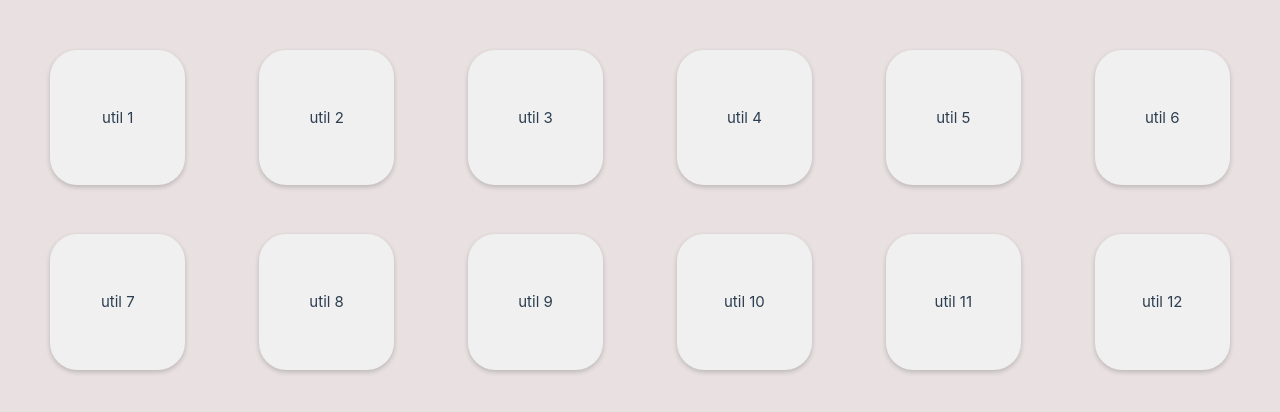
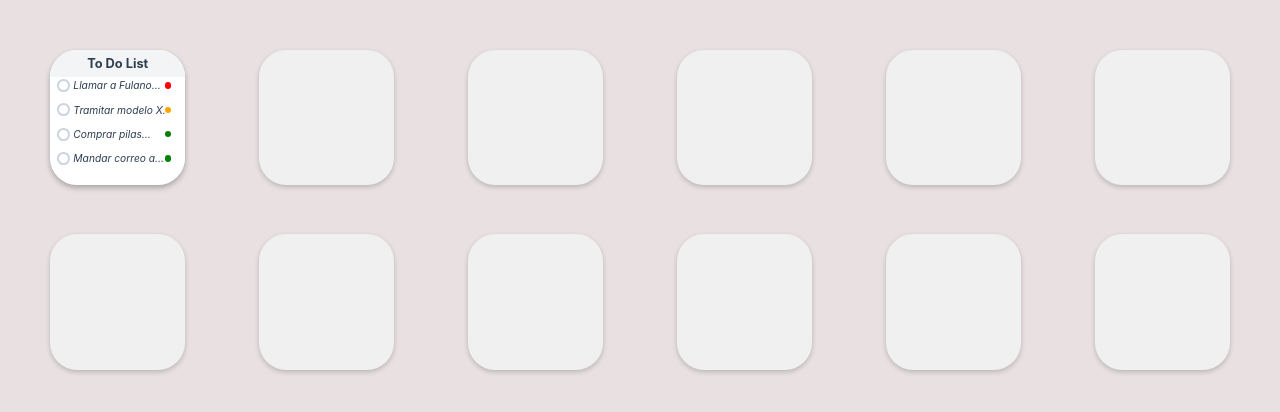
Before and after one commit to jquedi/asesoria_app, a Vue app: page / in a window 1280 px wide. Shown: the top 412 px of the page. Built offline with nearby package versions, Linux system fonts and the light colour scheme.

Commit message:
Update utilidad component to display todo_list

```diff
--- a/src/App.vue
+++ b/src/App.vue
@@ -6,7 +6,7 @@ import utilidad from './components/utilidad.vue'
   <header>
     <div id="contenedorUtilidades">
 
-      <utilidad class="utilidad" msg="util 1" />
+      <utilidad class="utilidad" msg="todo_list" />
       <utilidad class="utilidad" msg="util 2" />
       <utilidad class="utilidad" msg="util 3" />
       <utilidad class="utilidad" msg="util 4" />
--- /dev/null
+++ b/src/assets/components/todo_list.css
@@ -0,0 +1,83 @@
+.todo-box {
+  background-color: white;
+  box-shadow: 0 4px 6px rgba(0, 0, 0, 0.1);
+  overflow: hidden;
+  position: absolute;
+  transition: transform 0.3s ease;
+  width: 100%;
+  height: 100%;
+  border-radius: 20%;
+}
+
+.todo-box:hover {
+  transform: translate(-7px, -7px);
+}
+
+.header {
+  text-align: center;
+  background-color: #f3f4f6;
+  position: relative;
+  height: 20%;
+  padding: 3%;
+  font-size: 1vw;
+  font-weight: bold;
+}
+
+.todo-list {
+  list-style: none;
+  padding: 0 5%;
+  position: relative;
+  height: 80%;
+}
+
+  .task {
+    display: flex;
+    align-items: center;
+    margin-bottom: 0.5rem;
+  }
+
+.checkbox {
+  height: 1vw;
+  width: 1vw;
+  min-width: 10px;
+  min-height: 10px;
+  border: 2px solid #cbd5e1;
+  border-radius: 50%;
+  margin-right: 3%;
+}
+
+.task-details {
+  width: 75%;
+  white-space: nowrap;
+  overflow: hidden;
+  font-size: 0.8vw;
+  font-style: italic;
+}
+
+.priority {
+  height: 0.5vw;
+  width: 0.5vw;
+  min-width: 4px;
+  min-height: 4px;
+  border-radius: 50%;
+}
+
+.priority.high {
+  background-color: red;
+}
+.priority.low {
+  background-color: green;
+}
+.priority.normal {
+  background-color: orange;
+}
+
+
+  @media screen and (max-width: 950px) {
+    .header {
+      font-size: 10px; /* Tamaño mínimo de fuente */
+    }
+    .task-details {
+      font-size: 7px;
+    }
+  }
--- a/src/assets/components/utilidad.css
+++ b/src/assets/components/utilidad.css
@@ -1,3 +1,7 @@
+@import "./todo_list.css";
+
+
+
 .utilidad {
     flex: 1 1 calc(15% - 4%);
     max-width: calc(15% - 4%);
--- /dev/null
+++ b/src/components/todo_list.vue
@@ -0,0 +1,36 @@
+<script setup>
+</script>
+
+<template>
+    <div class="todo-box">
+        <div class="header">
+            <h3>To Do List</h3>
+        </div>
+        <ul class="todo-list">
+            <li class="task">
+            <span class="checkbox"></span>
+            <p class="task-details">Llamar a Fulano...</p>
+            <span class="priority high"></span>
+            </li>
+            <li class="task">
+            <span class="checkbox"></span>
+            <p class="task-details">Tramitar modelo X...</p>
+            <span class="priority normal"></span>
+            </li>
+            <li class="task">
+            <span class="checkbox"></span>
+            <p class="task-details">Comprar pilas...</p>
+            <span class="priority low"></span>
+            </li>
+            <li class="task">
+            <span class="checkbox"></span>
+            <p class="task-details">Mandar correo a...</p>
+            <span class="priority low"></span>
+            </li>
+            <!-- Repetir para más tareas -->
+        </ul>
+    </div>
+</template>
+
+<style scoped>
+</style>
--- a/src/components/utilidad.vue
+++ b/src/components/utilidad.vue
@@ -1,4 +1,5 @@
 <script setup>
+import todo_list from './todo_list.vue'
 defineProps({
   msg: {
     type: String,
@@ -10,7 +11,7 @@ defineProps({
 <template>
   <div>
     <div class="utilidad-content">
-      <h1>{{ msg }}</h1>
+      <todo_list v-if="msg === 'todo_list'" />
     </div>
   </div>
 </template>
```
